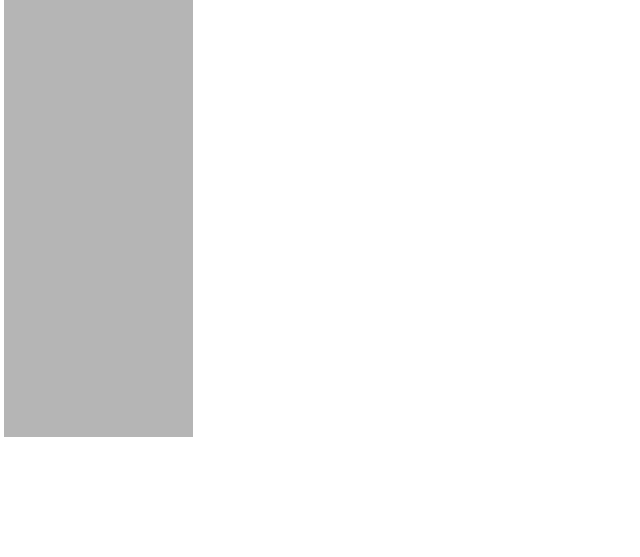
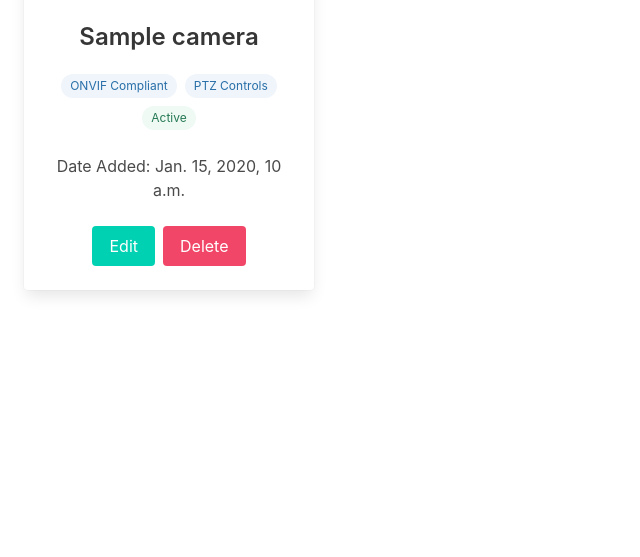
Before and after one commit to h-sarhan/opensec, a Django app: page / in a window 1280 px wide. Shown: the part 243-800 px from the top of the page, without its empty margins (0-640 px from the left). Run offline with Django 4.2, Linux system fonts and the light colour scheme; tables that the repository leaves empty hold one stand-in row (values such as "Sample post").

Commit message:
Add manage cameras view

```diff
--- a/django_config/urls.py
+++ b/django_config/urls.py
@@ -2,17 +2,12 @@ from django.conf import settings
 from django.conf.urls.static import static
 from django.contrib import admin
 from django.urls import include, path
-from django.views.generic import TemplateView
 
 urlpatterns = [
     path("admin/", admin.site.urls),
     path("account/", include("account.urls")),
     path("account/", include("django.contrib.auth.urls")),
-    path(
-        "",
-        TemplateView.as_view(template_name="manage_cameras.html"),
-        name="manage_cameras",
-    ),
+    path("", include("opensec.urls")),
 ]
 if settings.DEBUG:
     urlpatterns += static(settings.MEDIA_URL, document_root=settings.MEDIA_ROOT)
--- a/opensec/models.py
+++ b/opensec/models.py
@@ -5,7 +5,12 @@ from django.utils import timezone
 
 class Camera(models.Model):
     name = models.CharField("Camera name", max_length=200, blank=False, null=False)
-    rtsp_url = models.URLField("RTSP URL", null=False, blank=False, max_length=200)
+    rtsp_url = models.CharField(
+        "RTSP URL",
+        null=False,
+        blank=False,
+        max_length=200,
+    )
     is_onvif = models.BooleanField("ONVIF compliant?", default=False)
     is_ptz = models.BooleanField("Has PTZ controls?", default=False)
     is_active = models.BooleanField("Is the camera currently active?", default=False)
@@ -19,6 +24,9 @@ class Camera(models.Model):
         "Source video framerate", null=True, blank=True
     )
     date_added = models.DateTimeField("Camera addition date", default=timezone.now)
+    snapshot = models.ImageField(
+        "Camera snapshot", upload_to="camera_snaps", blank=True
+    )
 
     user = models.ForeignKey(OpenSecUser, on_delete=models.CASCADE)
 
--- /dev/null
+++ b/opensec/urls.py
@@ -0,0 +1,7 @@
+from django.urls import path
+
+from .views import CameraManagerView
+
+urlpatterns = [
+    path("", CameraManagerView.as_view(), name="manage_cameras"),
+]
--- a/opensec/views.py
+++ b/opensec/views.py
@@ -1,3 +1,9 @@
-from django.shortcuts import render
+from django.views.generic import ListView
 
-# Create your views here.
+from .models import Camera
+
+
+class CameraManagerView(ListView):
+    model = Camera
+    template_name = "manage_cameras.html"
+    context_object_name = "cameras"
--- a/static/base.css
+++ b/static/base.css
@@ -1,3 +1,4 @@
 .sidebar {
-  height: 85vh;
+  height: 89vmin;
+  box-sizing: border-box;
 }
--- a/templates/manage_cameras.html
+++ b/templates/manage_cameras.html
@@ -1,10 +1,46 @@
-{% extends 'base.html' %}
+{% extends 'base.html' %} {% block title %}Manage Cameras{% endblock title %} {% block content %}
+<div class="columns is-multiline m-3">
+  {% for camera in cameras %}
+  <div class="column is-3">
+    <div class="card">
+      <div class="card-image">
+        <figure class="image is-4by3">
+          <img src="https://bulma.io/images/placeholders/1280x960.png" alt="Placeholder image" />
+        </figure>
+      </div>
+      <div class="card-content">
+        <div class="media">
+          <div class="media-content">
+            <p class="title is-4 has-text-centered">{{camera.name}}</p>
+            <div class="tags is-centered">
+              {% if camera.is_onvif %}
+              <span class="tag is-info is-light is-rounded"> ONVIF Compliant </span>
+              {% endif %} {% if camera.is_ptz %}
+              <span class="tag is-info is-light is-rounded"> PTZ Controls </span>
+              {% endif %} {% if camera.is_active %}
+              <span class="tag is-success is-light is-rounded"> Active </span>
+              {% else %}
+              <span class="tag is-danger is-light is-rounded"> Inactive </span>
+              {% endif %} {% if camera.video_height > 600 %}
+              <span class="tag is-primary is-light is-rounded">HD</span>
+              {% endif %}
+            </div>
+            <p class="has-text-centered">Date Added: {{camera.date_added}}</p>
+          </div>
+        </div>
 
-{% block title %}Manage Cameras{% endblock title %}
+        <div class="content">
+          <div class="container">
+            <div class="buttons is-centered">
+              <button class="button is-primary">Edit</button>
+              <button class="button is-danger">Delete</button>
+            </div>
+          </div>
+        </div>
+      </div>
+    </div>
+  </div>
+  {% endfor %}
+</div>
 
-{% block content %}
-  <div class="columns is-6">
-
-    {% include 'sidebar.html' with cameras=cameras %}
-  </div>
 {% endblock content %}
--- a/templates/navbar.html
+++ b/templates/navbar.html
@@ -1,9 +1,9 @@
 {% load static %} {% if user.is_authenticated %}
 <nav class="navbar is-dark has-shadow is-spaced" role="navigation" aria-label="main navigation">
   <div class="navbar-brand">
-    <a class="navbar-item image is-4by1" href="">
-      <img src="{% static 'opensec logo.png' %}" width="500" height="125" />
-    </a>
+    <figure class="navbar-item image" href="">
+      <img src="{% static 'opensec logo.png' %}" />
+    </figure>
     <a
       role="button"
       class="navbar-burger"
@@ -21,7 +21,12 @@
     <div class="navbar-end">
       <a class="navbar-item is-success is-size-6 has-text-light button m-2"> View Cameras</a>
       <a class="navbar-item is-link is-size-6 has-text-light button m-2"> View Intruders</a>
-      <a class="navbar-item is-info is-size-6 has-text-light button m-2"> Manage Cameras</a>
+      <a
+        href="{% url 'manage_cameras' %}"
+        class="navbar-item is-info is-size-6 has-text-light button m-2"
+      >
+        Manage Cameras</a
+      >
       <a
         href="{% url 'logout' %}"
         class="navbar-item is-danger is-size-6 has-text-light button m-2"
--- a/templates/sidebar.html
+++ b/templates/sidebar.html
@@ -1,6 +1,6 @@
-<div class="column is-2 ">
-  <aside class="sidebar menu ml-1 has-background-grey-light p-3">
-    <p class="menu-label is-size-5 has-text-light is-family-sans-serif">Cameras</p>
+<div class="column is-2">
+  <aside class="sidebar menu has-background-grey-light p-4">
+    <p class="menu-label is-size-5 has-text-dark is-family-sans-serif">Cameras</p>
     <ul class="menu-list">
     {% if cameras %}
       {% for camera in cameras %}
@@ -8,7 +8,7 @@
       <!-- <li><a>Customers</a></li> -->
       {% endfor %}
       {% else %}
-      <li class="is-size-6 has-text-light">No cameras available</li>
+      <li class="is-size-6 has-text-dark">No cameras available</li>
       {% endif %}
     </ul>
 
```
Also changed, not shown: opensec/migrations/0003_alter_camera_rtsp_url.py (added), opensec/migrations/0004_alter_camera_rtsp_url.py (added), opensec/migrations/0005_camera_snapshot.py (added).
